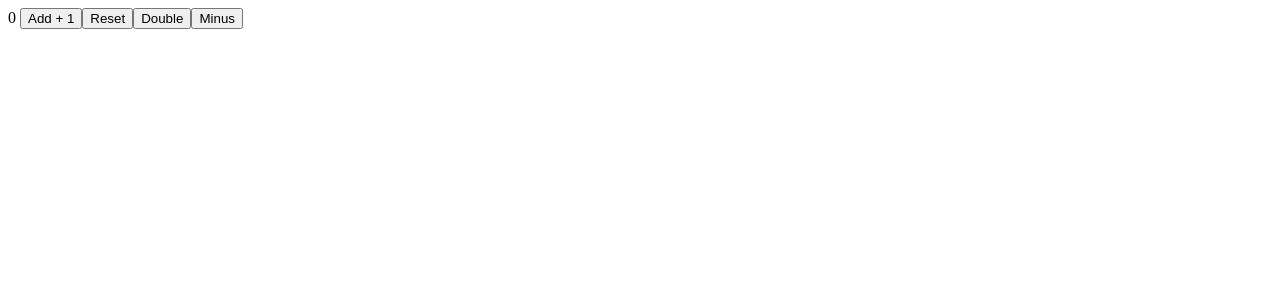
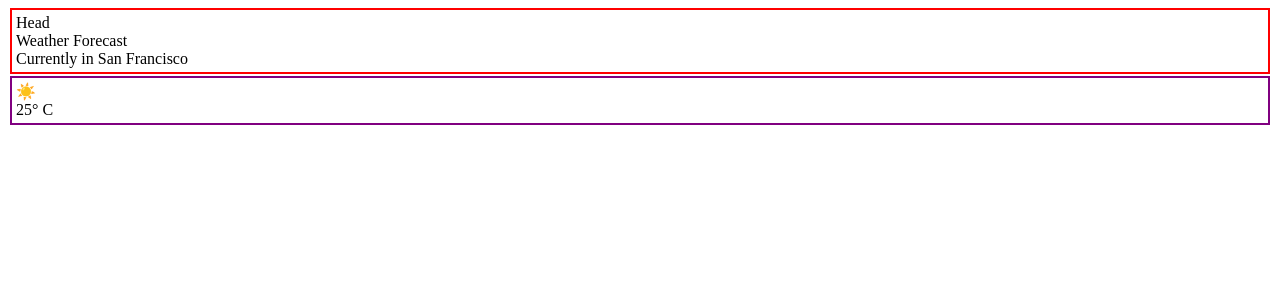
Before and after one commit to raaz9711/angular2025_code, an Angular app: page / in a window 1280 px wide. Shown: the top 300 px of the page. Built offline with nearby package versions, Linux system fonts and the light colour scheme.

Commit message:
Adding some more changes

```diff
--- a/src/app/app.component.html
+++ b/src/app/app.component.html
@@ -1,6 +1 @@
-<!-- <app-user-profile></app-user-profile>
-
-<p>Emoji from AnimalService: {{animal.emoji}}</p>
-<app-child></app-child> -->
-
-<app-testcom></app-testcom>
+<app-projection></app-projection>
--- a/src/app/app.component.ts
+++ b/src/app/app.component.ts
@@ -4,10 +4,11 @@ import { UserProfileComponent } from "./user-profile/user-profile.component";
 import { AnimalService } from './animal.service';
 import { ChildComponent } from "./child/child.component";
 import { TestcomComponent } from "./signaldoc/testcom/testcom.component";
+import { ProjectionComponent } from "./content-projection/projection/projection.component";
 
 @Component({
   selector: 'app-root',
-  imports: [RouterOutlet, UserProfileComponent, ChildComponent, TestcomComponent],
+  imports: [RouterOutlet, UserProfileComponent, ChildComponent, TestcomComponent, ProjectionComponent],
   templateUrl: './app.component.html',
   styleUrl: './app.component.css',
   viewProviders: [{provide:AnimalService, useClass: AnimalService}],
--- a/src/app/content-projection/projection/projection.component.html
+++ b/src/app/content-projection/projection/projection.component.html
@@ -4,7 +4,9 @@
     <!-- <div header>  -->
         <!-- <div slot="header"> -->
         <!-- <div header> -->
-        <ng-container slot="header">
+        <!-- <ng-container slot="header"> -->
+            <header header>Head</header>
+<ng-container ngProjectAs="[header]">
     <div class="widget-title">
         Weather Forecast
     </div>
--- a/src/app/content-projection/widget/widget.component.html
+++ b/src/app/content-projection/widget/widget.component.html
@@ -1,6 +1,6 @@
 <!-- <div class="widget-header" style="margin: 2px;padding: 4px;border: 2px solid red;"> -->
 <div class="widget-header" style="margin: 2px;padding: 4px;border: 2px solid red;">
-   <ng-content select="[slot='header']"></ng-content>
+   <ng-content select="[header]"></ng-content>
    <!-- <ng-content select="[header]"></ng-content> -->
 
     <!-- <ng-content select=".widget-title,.widget-sub-title"></ng-content> -->
```
Also changed, not shown: Keyword.txt (added).
